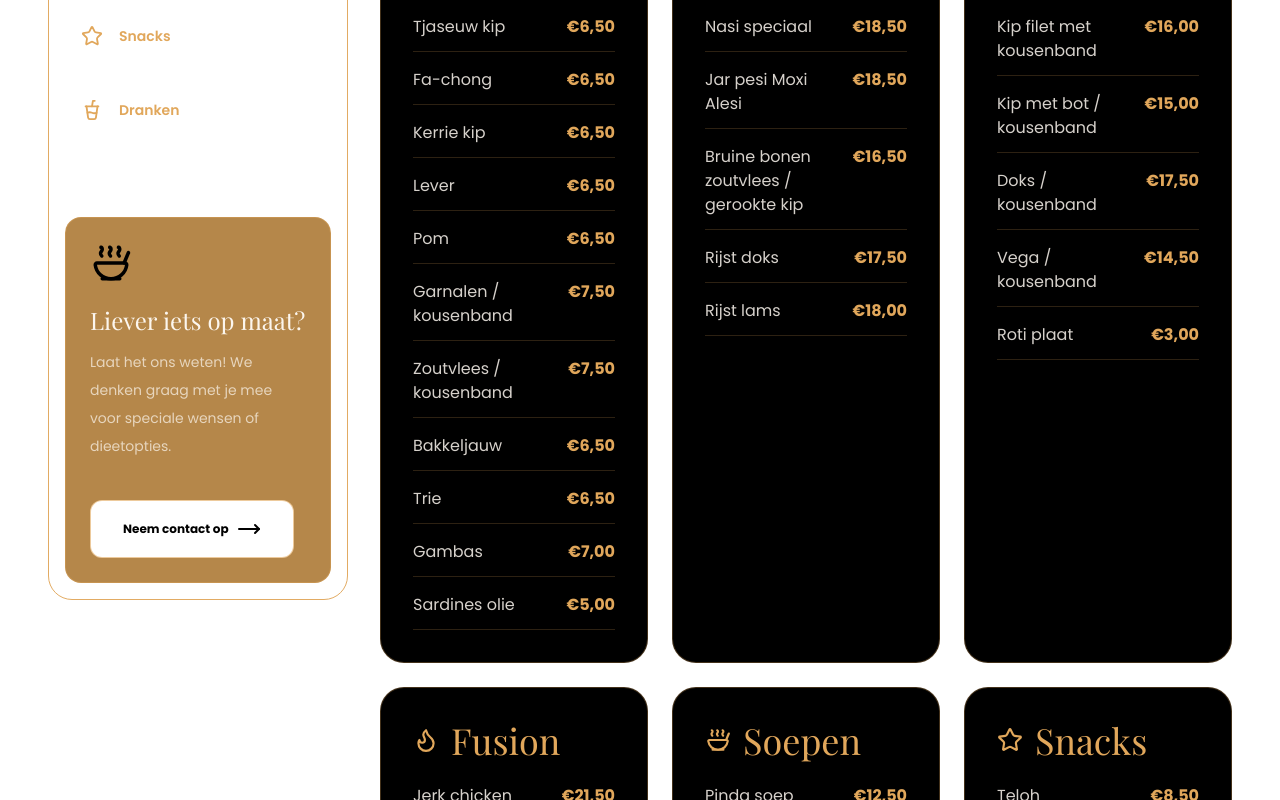
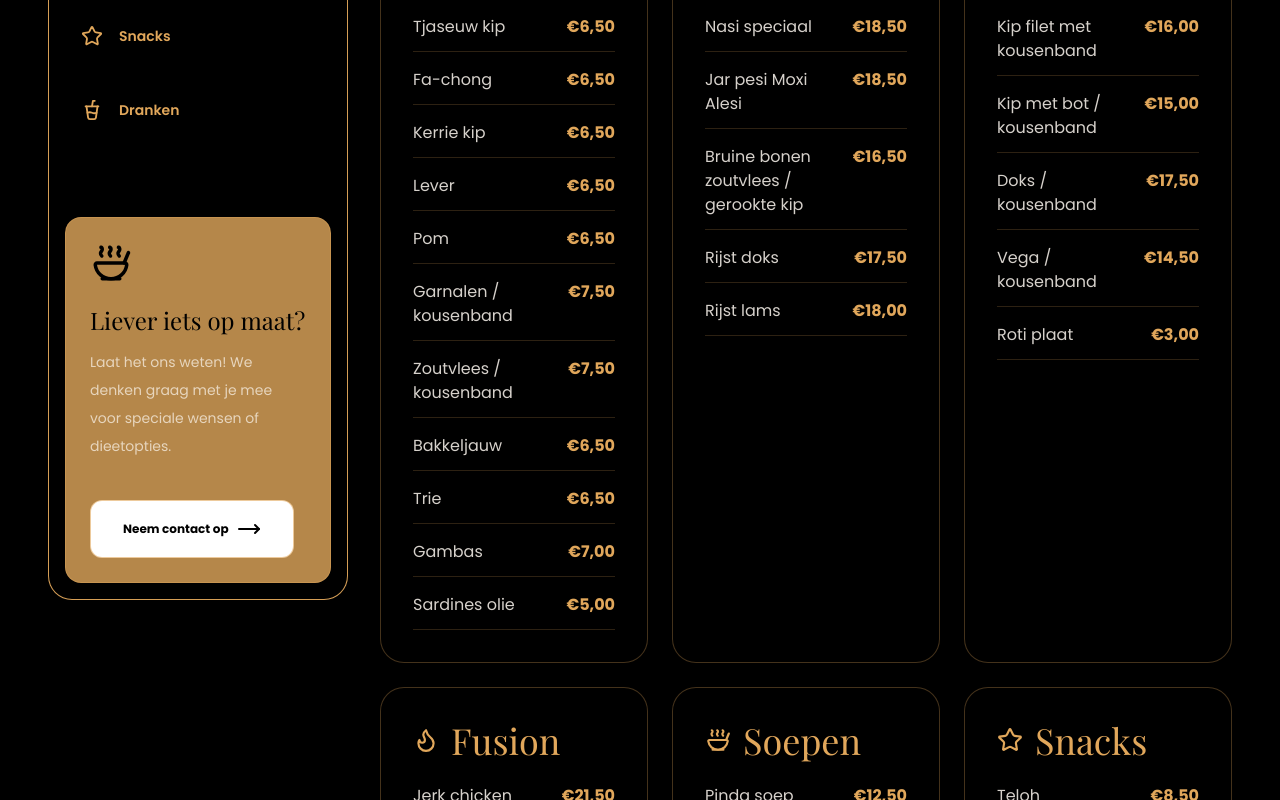
Before and after one commit to Clipzorama/MamaRosa, a React (Vite) app: page / in a window 1280 px wide. Shown: the part 1434-2234 px from the top of the page. Built offline with nearby package versions, Linux system fonts and the light colour scheme; a web font is replaced by a local one.

Commit message:
theme adjustments and scrollbar

```diff
--- a/src/index.css
+++ b/src/index.css
@@ -20,6 +20,8 @@
 
     --font-poppins: Poppins, sans-serif;
 
+    --color-background: hsl(var(--background));
+
     --color-primary: hsl(var(--primary));
     --color-foreground: hsl(var(--foreground));
     --color-icons: hsl(var(--icons));
@@ -39,6 +41,7 @@
         --primary: 34, 69%, 62%;
         --foreground: 34, 70%, 96%;
         --icons: 34, 42%, 50%;
+        --background: 0, 100%, 0%;
 
 
         --animate-fade-in: fade-in 0.7s ease-out forwards;
@@ -148,3 +151,26 @@ html {
     top: 0;
   }
 }
+
+/* Styling the entire scrollbar */
+::-webkit-scrollbar {
+  width: 15px;
+}
+
+/* Styling the scrollbar track */
+::-webkit-scrollbar-track {
+  @apply bg-background;
+}
+
+/* Styling the scrollbar thumb */
+::-webkit-scrollbar-thumb {
+  @apply bg-primary;
+  border-radius: 5px;
+}
+
+/* Styling the scrollbar thumb on hover */
+::-webkit-scrollbar-thumb:hover {
+  @apply bg-primary/80;
+
+
+}
```
